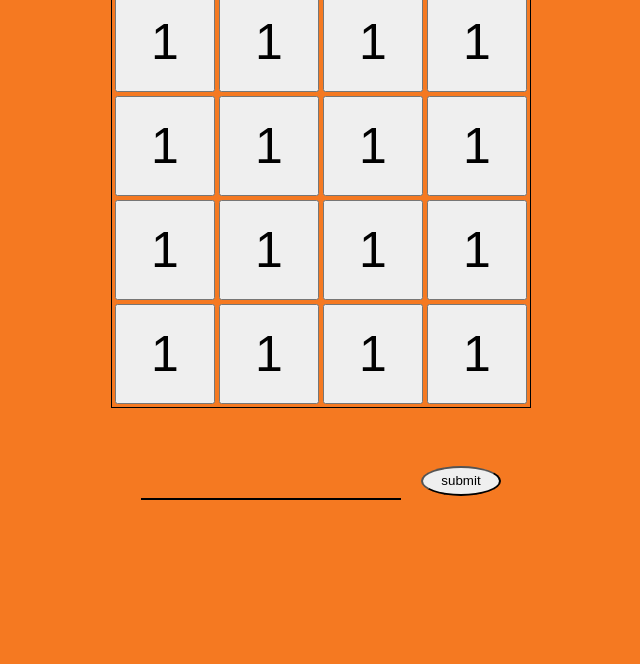
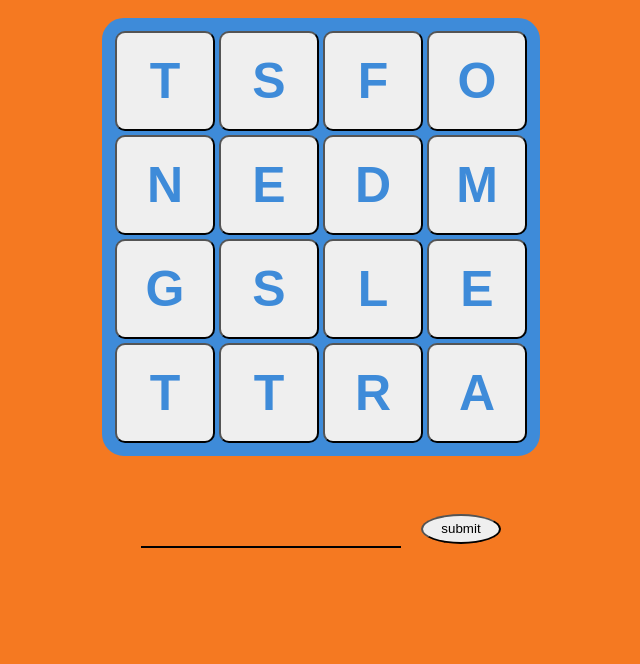
Before and after one commit to jgruica/word-game, a React app: page / in a window 1280 px wide. Shown: the part 136-800 px from the top of the page, without its empty margins (319-959 px from the left). Built offline with nearby package versions, Linux system fonts and the light colour scheme.

Commit message:
added board

```diff
--- a/src/components/Board.js
+++ b/src/components/Board.js
@@ -7,33 +7,17 @@ class Board extends Component {
 
   render() {
     return (
-      <div class="board">
+      <div className="board">
+
         <table>
           <tbody>
-            <tr>
-              <td><button> 1 </button></td>
-              <td><button> 1 </button></td>
-              <td><button> 1 </button></td>
-              <td><button> 1 </button></td>
-            </tr>
-            <tr>
-              <td><button> 1 </button></td>
-              <td><button> 1 </button></td>
-              <td><button> 1 </button></td>
-              <td><button> 1 </button></td>
-            </tr>
-            <tr>
-              <td><button> 1 </button></td>
-              <td><button> 1 </button></td>
-              <td><button> 1 </button></td>
-              <td><button> 1 </button></td>
-            </tr>
-            <tr>
-              <td><button> 1 </button></td>
-              <td><button> 1 </button></td>
-              <td><button> 1 </button></td>
-              <td><button> 1 </button></td>
-            </tr>
+            {this.props.board.map((row, rowIndex) =>
+              <tr key={rowIndex}>
+                {row.split('').map((column, columnIndex) =>
+                  <td key={columnIndex}><button> {column} </button></td>
+                )}
+              </tr>
+            )}
           </tbody>
         </table>
       </div>
--- a/src/components/Score.js
+++ b/src/components/Score.js
@@ -8,7 +8,7 @@ class Score extends Component {
 
   render() {
     return (
-      <div class="score">
+      <div className="score">
 
       </div>
     )
--- a/src/components/Timer.js
+++ b/src/components/Timer.js
@@ -7,7 +7,7 @@ class Timer extends Component {
 
   render() {
     return (
-      <div class="timer">
+      <div className="timer">
 
       </div>
     )
--- a/src/components/WordSubmit.js
+++ b/src/components/WordSubmit.js
@@ -7,7 +7,7 @@ class WordSubmit extends Component {
 
   render() {
     return (
-      <div class="word-submit">
+      <div className="word-submit">
         <input type="text" />
         <button> submit </button>
       </div>
--- a/src/index.css
+++ b/src/index.css
@@ -15,19 +15,30 @@ body {
 
   .board {
     text-align: center;
+    margin-top: 30px;
   }
 
   .board table {
     width: 400px;
     height: 400px;
     margin: 0 auto;
-    border: 1px solid black;
+    border: 10px solid #3e8bd9;
+    border-radius: 5%;
+    background-color: #3e8bd9
 }
+
 
 .board button {
   width: 100px;
   height: 100px;
   font-size: 50px;
+  color: #3e8bd9;
+  font-weight: bold;
+  border-radius: 10%;
+}
+
+.board button:active {
+  background-color: rgb(246, 142, 67);
 }
 
 .word-submit {
--- a/src/index.js
+++ b/src/index.js
@@ -8,7 +8,7 @@ class App extends Component {
   render() {
     return (
       <div className='boggle'>
-        <img src={Logo} class="logo" />
+        <img src={Logo} className="logo" />
         <div className='main-game'>
           <Game />
         </div>
```
